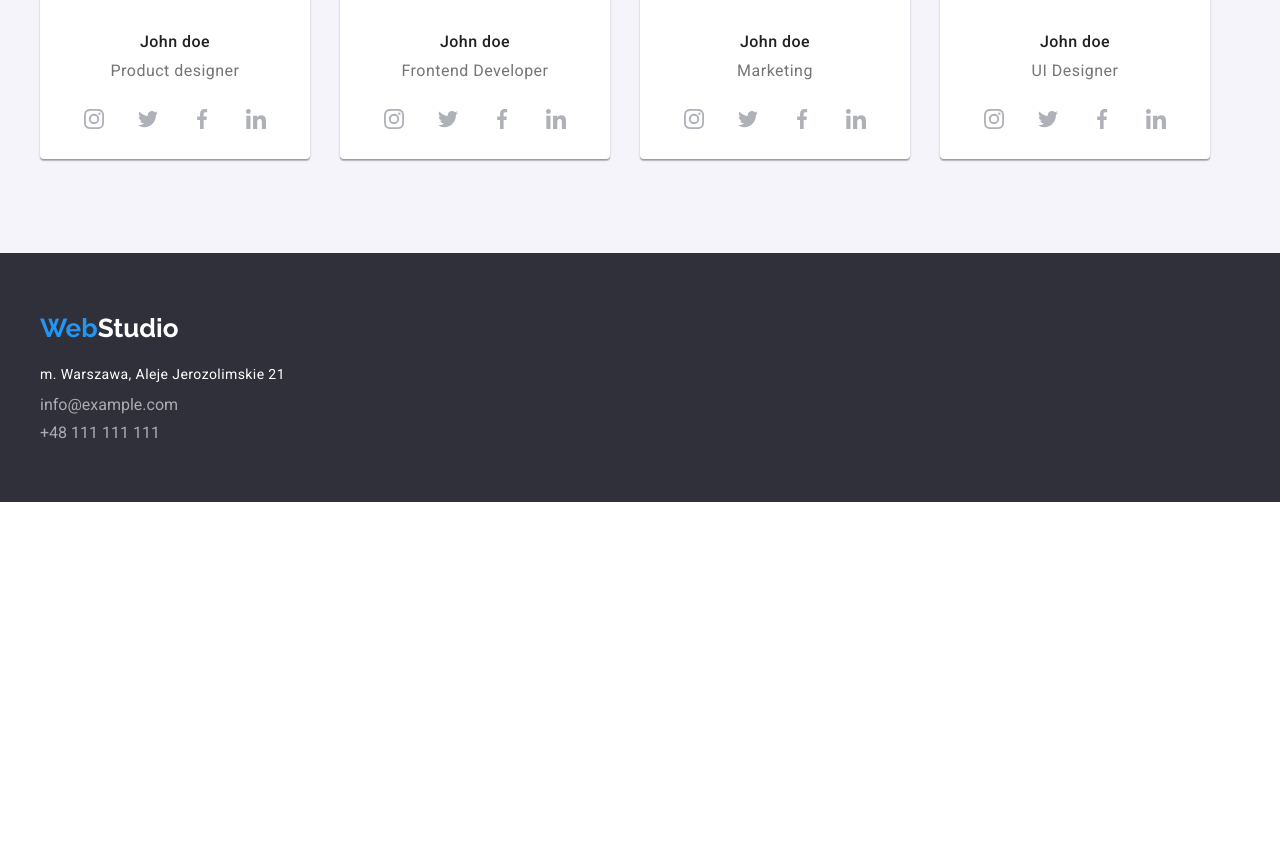
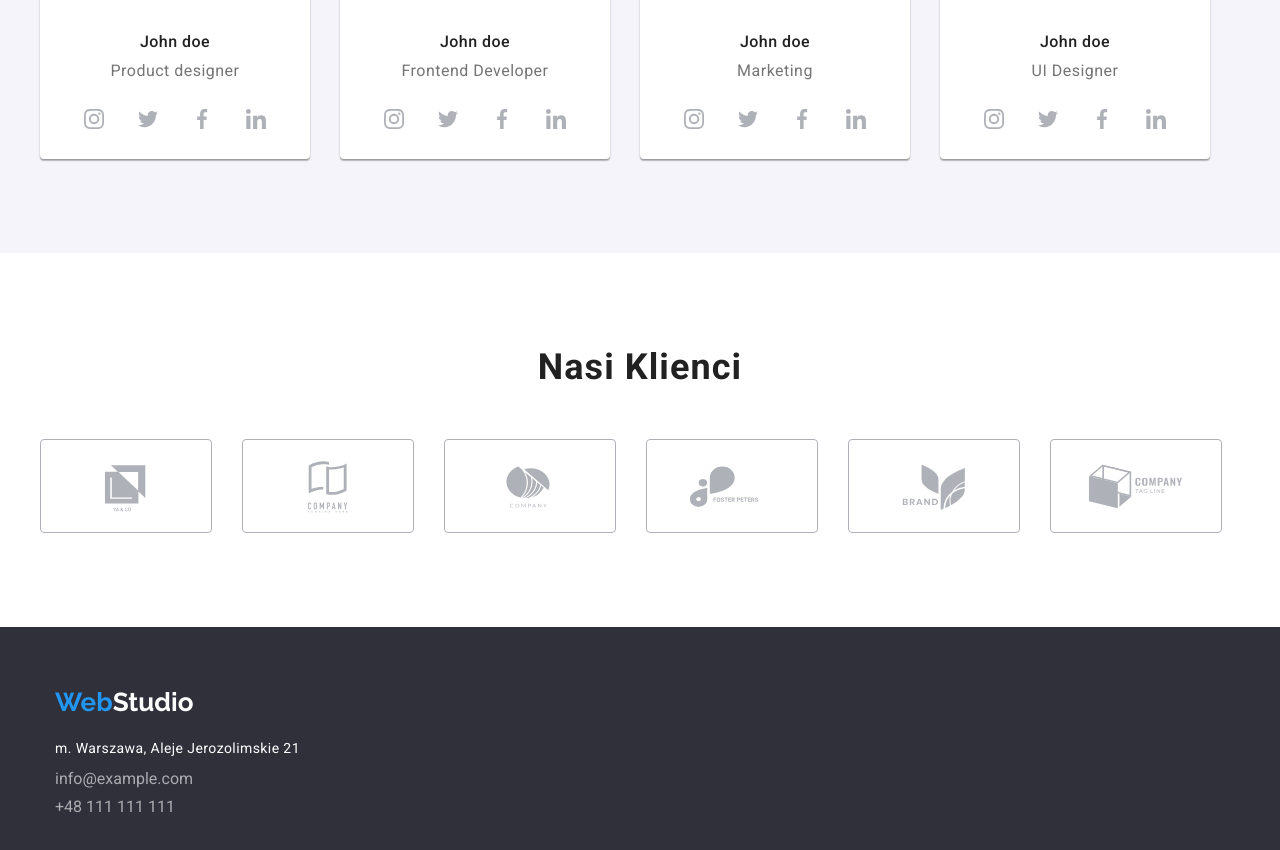
Before and after one commit to KacperTrybus/goit-markup-hw-04, a plain HTML site: page index.html in a window 1280 px wide. Shown: the part 2061-2911 px from the top of the page. Before the commit the page ends 2563 px from the top, so only its background shows below. Drawn offline with nearby package versions, Linux system fonts and the light colour scheme.

Commit message:
clients done

```diff
--- a/css/styles.css
+++ b/css/styles.css
@@ -65,7 +65,7 @@ body {
   color: white;
   text-decoration: none;
   display: inline-flex;
-  margin: 60px 0px 20px 0px;
+  margin: 60px 0px 20px 15px;
 }
 
 .logo-color {
@@ -109,9 +109,6 @@ body {
 }
 .foot-links-list {
   list-style-type: none;
-  display: flex;
-  flex-direction: column;
-  margin-bottom: 60px;
 }
 .paragraph-list {
   list-style-type: none;
@@ -129,6 +126,12 @@ body {
   justify-content: center;
   align-items: center;
   margin-bottom: 18px;
+}
+.client-list {
+  list-style-type: none;
+  display: flex;
+  gap: 30px;
+  margin-top: 50px;
 }
 .center-element-font {
   font-weight: 900;
@@ -327,7 +330,8 @@ body {
   display: flex;
   flex-direction: column;
 }
-.team-icons-list .foot-links-box {
+
+.foot-links-box {
   margin: 0px 0px 60px 15px;
 }
 .foot-mail {
@@ -377,7 +381,8 @@ header svg {
 .icon-color {
   fill: var(--nr-color);
 }
-.icon-color:hover {
+.icon-color:hover,
+.icon-color:focus {
   fill: var(--hover-color);
 }
 
@@ -396,17 +401,45 @@ header svg {
   align-items: center;
   border-radius: 50%;
 }
-.team-icon:hover {
+.team-icon:hover,
+.team-icon:focus {
   background-color: var(--hover-color);
 }
 .team-ic {
   display: flex;
   justify-content: center;
   align-items: center;
-  /* border-radius: 25%; */
   padding: 12px;
   fill: var(--icon-color);
+  cursor: pointer;
 }
-.team-ic:hover {
+.team-ic:hover,
+.team-ic:focus {
   fill: white;
 }
+.client-list-icon {
+  fill: var(--icon-color);
+  padding: 17.71px 32px 14.25px;
+}
+.client-list-icon:hover,
+.client-list-icon:focus {
+  fill: var(--hover-color);
+}
+.client-list-icon-box {
+  display: flex;
+  justify-content: center;
+  align-items: center;
+}
+.client-list-icon-box:hover,
+.client-list-icon-box:focus {
+  fill: var(--hover-color);
+}
+.client-list-border {
+  border: solid var(--icon-color) 1px;
+  border-radius: 4px;
+  cursor: pointer;
+}
+.client-list-border:hover,
+.client-list-border:focus {
+  border-color: var(--hover-color);
+}
--- a/index.html
+++ b/index.html
@@ -344,6 +344,56 @@
           </ul>
         </div>
       </section>
+
+      <section class="section">
+        <div class="container">
+          <h2 class="header-font">Nasi Klienci</h2>
+          <ul class="client-list">
+            <li class="client-list-border">
+              <a class="client-list-icon-box">
+                <svg width="170" height="92" class="client-list-icon">
+                  <use href="./images/icons.svg#icon-logo1" width="106px" height="60.04px"></use>
+                </svg>
+              </a>
+            </li>
+            <li class="client-list-border">
+              <a class="client-list-icon-box">
+                <svg width="170" height="92" class="client-list-icon">
+                  <use href="./images/icons.svg#icon-logo2" width="106px" height="60.04px"></use>
+                </svg>
+              </a>
+            </li>
+            <li class="client-list-border">
+              <a class="client-list-icon-box">
+                <svg width="170" height="92" class="client-list-icon">
+                  <use href="./images/icons.svg#icon-logo3" width="106px" height="60.04px"></use>
+                </svg>
+              </a>
+            </li>
+            <li class="client-list-border">
+              <a class="client-list-icon-box">
+                <svg width="170" height="92" class="client-list-icon">
+                  <use href="./images/icons.svg#icon-logo4" width="106px" height="60.04px"></use>
+                </svg>
+              </a>
+            </li>
+            <li class="client-list-border">
+              <a class="client-list-icon-box">
+                <svg width="170" height="92" class="client-list-icon">
+                  <use href="./images/icons.svg#icon-logo5" width="106px" height="60.04px"></use>
+                </svg>
+              </a>
+            </li>
+            <li class="client-list-border">
+              <a class="client-list-icon-box">
+                <svg width="170" height="92" class="client-list-icon">
+                  <use href="./images/icons.svg#icon-logo6" width="106px" height="60.04px"></use>
+                </svg>
+              </a>
+            </li>
+          </ul>
+        </div>
+      </section>
     </main>
     <footer class="foot">
       <div class="container">
```
